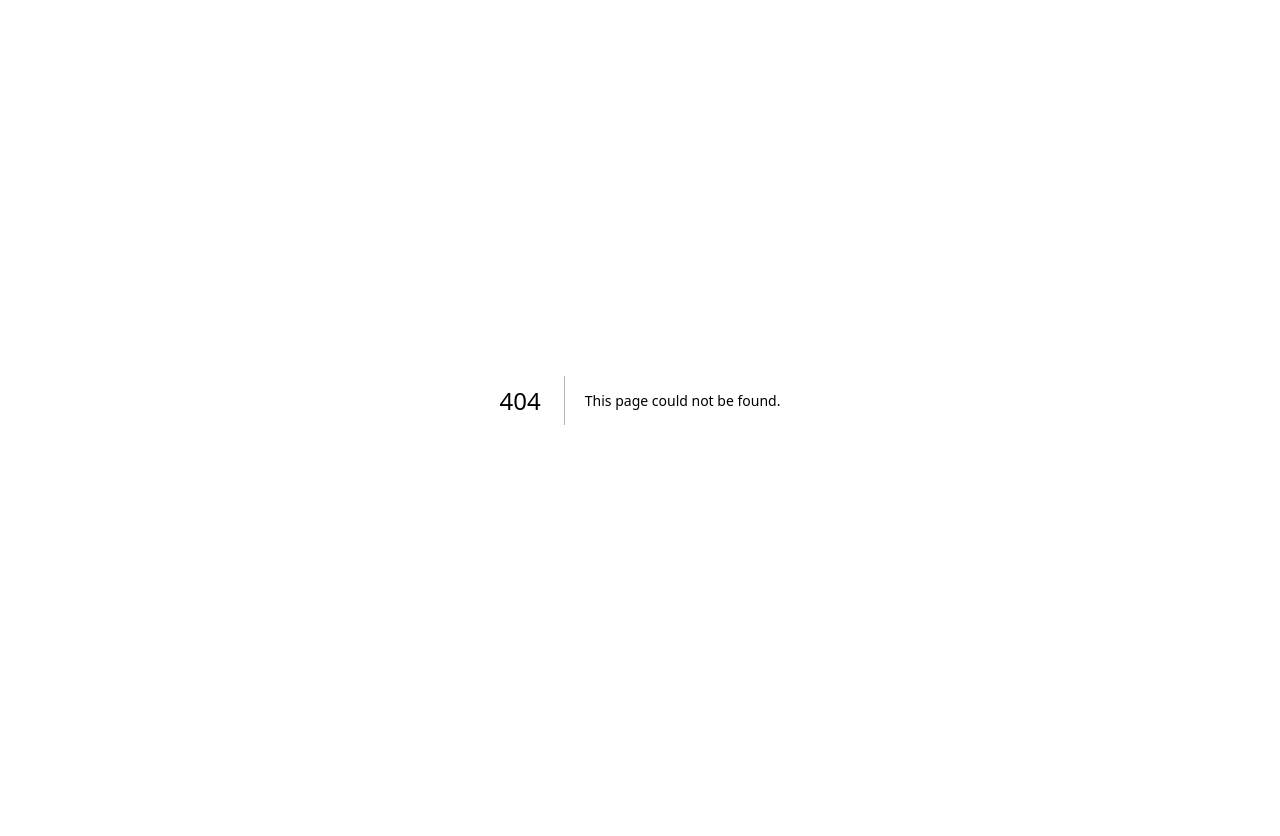
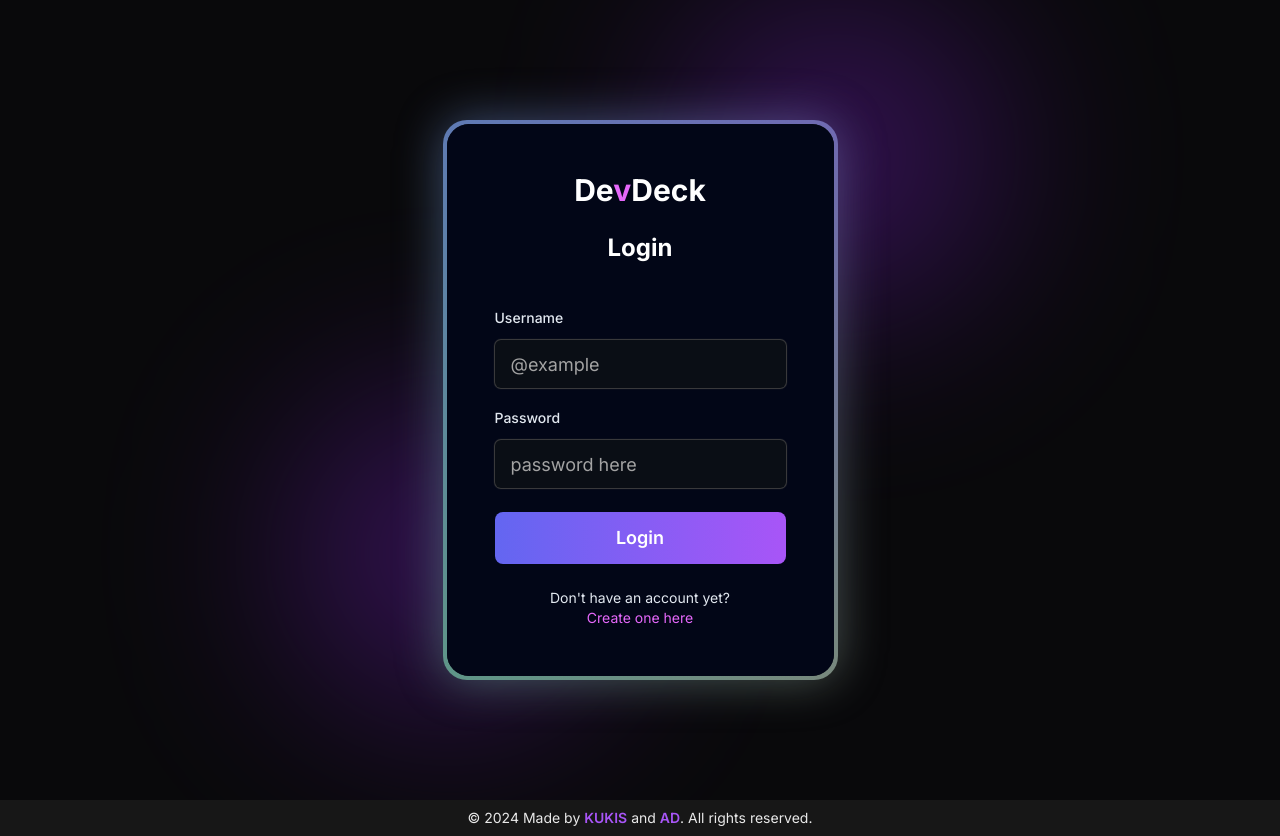
Before and after one commit to HansAguilar/devdeck, a Next.js app: page /login in a window 1280 px wide. Before the commit this address had no page. Before the commit the page ends 800 px from the top, so only its background shows below. Built offline with nearby package versions, Linux system fonts and the light colour scheme.

Commit message:
login page

```diff
--- /dev/null
+++ b/src/app/login/page.tsx
@@ -0,0 +1,22 @@
+
+import LoginForm from '@/components/login/LoginForm'
+import React from 'react';
+
+export default function Page() {
+  return (
+    <div className='relative min-h-screen'>
+    <div className="absolute inset-0 -z-10 h-full w-full bg-zinc-950 ">
+      <div className="absolute right-72 top-0 -z-10 m-auto h-[310px] w-[310px] rounded-full bg-purple-700 opacity-40 blur-[100px]"></div>
+      <div className="absolute left-0 right-96 bottom-32 -z-10 m-auto h-[310px] w-[310px] rounded-full bg-purple-700 opacity-40 blur-[100px]"></div>
+    </div>
+
+      <LoginForm/>
+
+    <footer className="bg-neutral-900 text-[#E9E9E9] py-2 text-sm">
+      <div className="container mx-auto text-center">
+        <p>&copy; 2024 Made by <span className='text-purple-500 font-semibold'>KUKIS</span> and <span className='text-purple-500 font-semibold'>AD</span>. All rights reserved.</p>
+      </div>
+    </footer>
+  </div>
+  );
+}
--- /dev/null
+++ b/src/components/login/LoginForm.tsx
@@ -0,0 +1,82 @@
+"use client";
+
+import React, { useCallback, useRef } from 'react';
+import { toPng } from 'html-to-image';
+import { BackgroundGradient } from "@/components/ui/background-gradient";
+
+export default function LoginForm() {
+	const inputStyle = `flex h-12 w-full border-none bg-gray-50 dark:bg-[#0A0E15] text-black dark:text-white shadow-input rounded-md p-4 text-lg file:border-0 file:bg-transparent
+          file:text-sm file:font-medium placeholder:text-neutral-400 dark:placeholder-text-neutral-600
+          focus-visible:outline-none focus-visible:ring-[2px] focus-visible:ring-neutral-400 dark:focus-visible:ring-[#A855F7]
+          disabled:cursor-not-allowed disabled:opacity-50
+          dark:shadow-[0px_0px_1px_1px_var(--neutral-700)]
+          group-hover/input:shadow-none transition duration-400`;
+
+	const ref = useRef<HTMLDivElement>(null)
+
+	const handleCreateAccount = () => {
+		return ('')
+	}
+
+	return (
+		<div className="flex items-center justify-center dark flex-col gap-6 min-h-screen w-full z-30 relative max-lg:scale-75 max-md:scale-50">
+			<div ref={ref} className="relative">
+
+				<BackgroundGradient className="overflow-hidden relative rounded-[22px] max-w-2xl p-6 sm:p-12 bg-white dark:bg-zinc-900">
+					<p className="font-bold text-[#fff] text-3xl text-center">
+						De<span className="text-[#E568FA]">v</span><span>Deck</span>
+					</p>
+
+					{/* Background Image */}
+					<div className="absolute inset-0 -z-10 h-full w-full bg-slate-950">
+						<div className="absolute bottom-0 left-0 right-0 top-0 bg-[image:radial-gradient(75%_100%_at_50%_0%,rgba(56,189,248,0.6)_0%,rgba(56,189,248,0)_75%)] opacity-0 transition-opacity duration-500 group-hover:opacity-100"></div>
+					</div>
+					<div className="space-y-6 pt-6">
+						<h4 className="text-2xl font-bold text-center  text-[#fff]">Login</h4>
+						<form className="space-y-6">
+							<div className="flex flex-col">
+								<div>
+									<label className="mb-3 mt-5 block text-sm font-medium text-slate-200" htmlFor="bio">Username</label>
+									<input
+										className={inputStyle}
+										id="username"
+										type="text"
+										name="username"
+										placeholder="@example"
+										maxLength={30}
+										required
+									/>
+								</div>
+								<div>
+									<label className="mb-3 mt-5 block text-sm font-medium text-slate-200" htmlFor="bio">Password</label>
+									<input
+										className={inputStyle}
+										id="password"
+										type="password"
+										name="password"
+										placeholder="password here"
+										required
+									/>
+								</div>
+							</div>
+							<button
+									type="submit"
+									className="w-full py-3 bg-gradient-to-r from-indigo-500 to-purple-500 rounded-lg text-white font-semibold text-lg transition duration-200 hover:bg-gradient-to-r hover:from-violet-500 hover:to-purple-600"
+							>
+									Login
+							</button>
+
+						</form>
+
+							<div className="text-center text-sm text-slate-200">
+									<p>Don't have an account yet?</p>
+									<button onClick={handleCreateAccount} className="text-[#E568FA] hover:underline focus:outline-none">
+											Create one here
+									</button>
+							</div>
+					</div>
+				</BackgroundGradient>
+			</div>
+		</div>
+	)
+}
```
